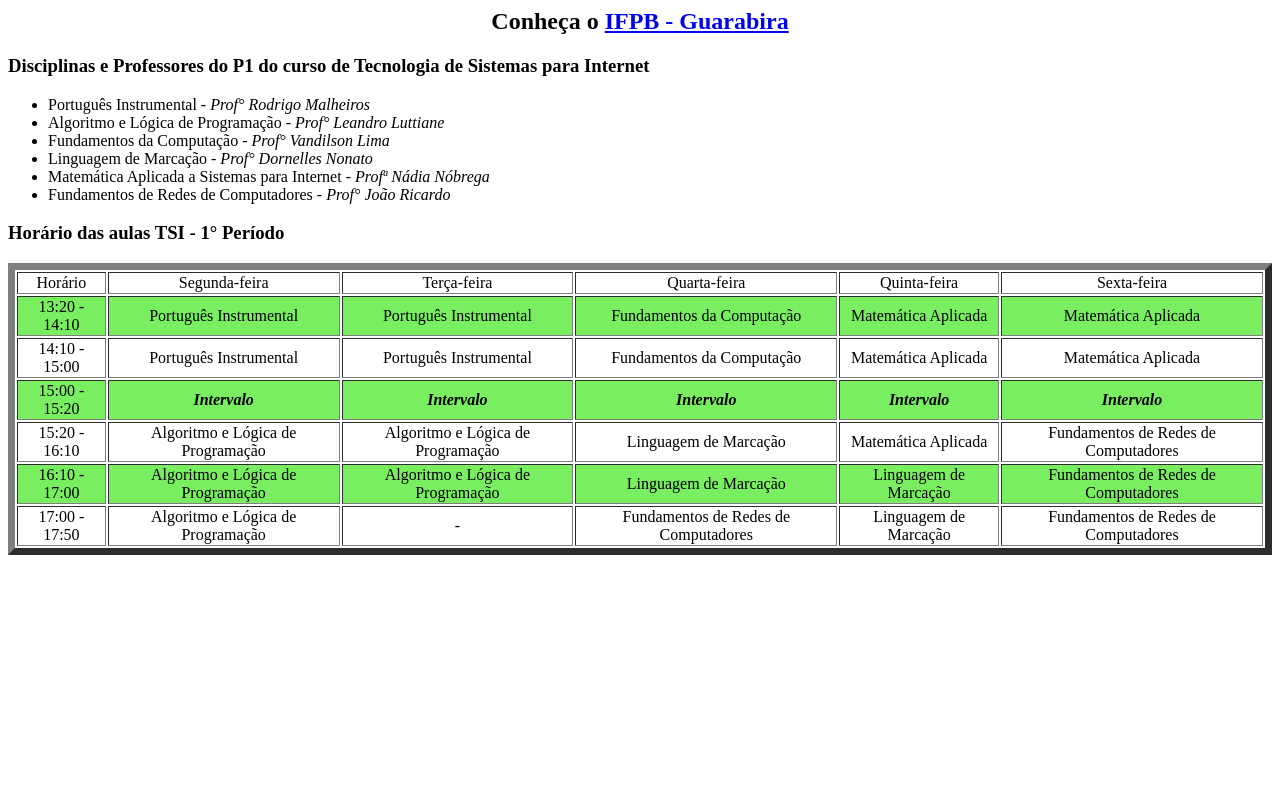
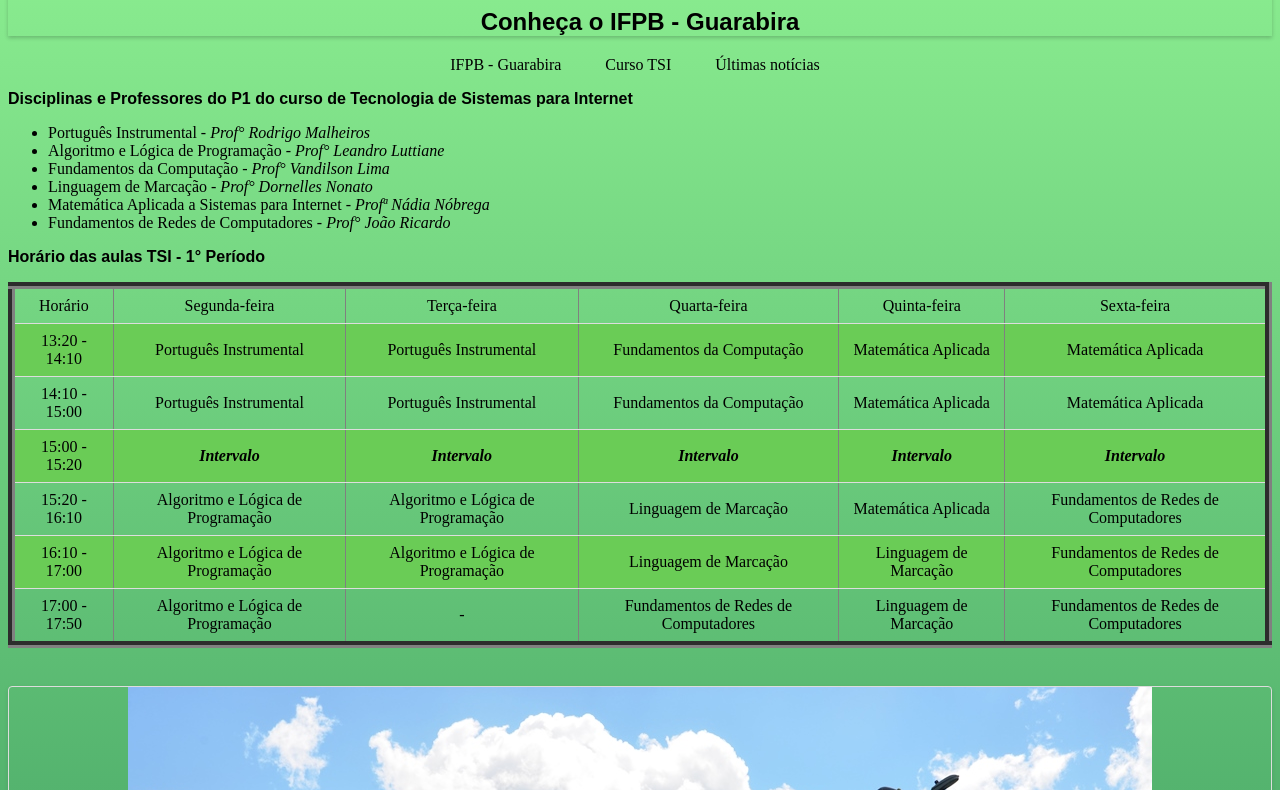
Before and after one commit to thaissthephanye/atividade-html-e-css, a plain HTML site: page index.html in a window 1280 px wide. Shown: the part 249-1039 px from the top of the page. Before the commit the page ends 812 px from the top, so only its background shows below. Drawn offline with Linux system fonts and the light colour scheme.

Commit message:
alterações

```diff
--- a/index.html
+++ b/index.html
@@ -4,33 +4,25 @@
     <title>IFPB - Guarabira</title>
     <meta charset="utf-8">
     <link rel="shortcut icon" type="imagex/png" href="ifpb (1).png">
+    <link rel="stylesheet" href="style.css">
   </head>
 
-  <style>
+  <body>
 
-    div {
-      text-align: center;
-    }
-
-    td:hover {background-color: rgb(30, 192, 92);}
-
-    tr:nth-child(even) {background-color: #79ee61;}
-
-    td {
-      align-items: center;
-      text-align: center;
-    }
-
-  </style>
-
-
-  <body>
   <div>
 
-    <img src="ifpb.png" alt="logo do IFPB">
+    <img src="ifpb-removebg-preview.png" alt="logo do IFPB">
 
-    <h2>Conheça o <a href="https://www.ifpb.edu.br/guarabira" target="_blank">IFPB - Guarabira</a></h2>
+    <h2>Conheça o IFPB - Guarabira</h2>
   </div>
+
+  <nav>
+    <ul>
+      <li><a href="https://www.ifpb.edu.br/guarabira" target="_blank">IFPB - Guarabira</a></li>
+      <li><a href="https://estudante.ifpb.edu.br/cursos/231/" target="_blank">Curso TSI</a></li>
+      <li><a href="https://estudante.ifpb.edu.br/noticias/" target="_blank">Últimas notícias </a></li>
+    </ul>
+  </nav>
 
   <h3>Disciplinas e Professores do P1 do curso de Tecnologia de Sistemas para Internet</h3>
 
@@ -108,6 +100,11 @@
         <td>Linguagem de Marcação</td>
         <td>Fundamentos de Redes de Computadores</td>
       </tr>
-    </table>
+    </table> <br>
+
+  <span>
+    <img src="foto-guarabira.jpg">
+  </span>
+
   </body>
 </html>
--- /dev/null
+++ b/style.css
@@ -0,0 +1,94 @@
+div {
+    text-align: center;
+    box-shadow: 0 2px 4px rgba(0, 0, 0, 0.2);
+}
+
+  td:hover {background-color: rgb(30, 192, 92);}
+
+  tr:nth-child(even) {background-color: #6acc56;}
+
+
+  body {
+
+    background-image: linear-gradient(to bottom, #98FB98, #2E8B57);
+
+  }
+
+  table {
+    opacity: 0;
+    animation: fade-in 2s ease forwards;
+  }
+
+  @keyframes fade-in {
+    0% {
+      opacity: 0;
+    }
+    100% {
+      opacity: 1;
+    }
+  }
+
+  table {
+    border-collapse: collapse;
+    width: 100%;
+  }
+
+  th, td {
+    padding: 8px;
+    text-align: left;
+    border-bottom: 1px solid #ddd;
+    align-items: center;
+    text-align: center;
+  }
+
+  th {
+    background-color: #f2f2f2;
+  }
+
+  h2 {
+    font-family: Arial, sans-serif;
+    font-size: 24px;
+  }
+
+  h3 {
+    font-family: Arial, sans-serif;
+    font-size: 16px;
+  }
+
+  nav ul {
+    list-style: none;
+    padding: 0;
+    margin: 0;
+  }
+
+  nav ul li {
+    display: inline-block;
+    margin-right: 10px;
+  }
+
+  nav ul li a {
+    color: #000000;
+    text-decoration: none;
+    padding: 10px 15px;
+    border-radius: 4px;
+    transition: background-color 0.3s ease;
+  }
+
+  nav ul li a:hover {
+    background-color: #b81a1a;
+    color: #ffffff;
+  }
+
+  nav {
+    text-align: center;
+  }
+
+  span {
+    display: block;
+    max-width: 100%;
+    margin-top: 20px;
+    border: 1px solid #dddddd;
+    border-radius: 4px;
+    box-shadow: 0 2px 4px rgba(0, 0, 0, 0.1);
+    text-align: center;
+  }
```
Also changed, not shown: ifpb-removebg-preview.png (added).
